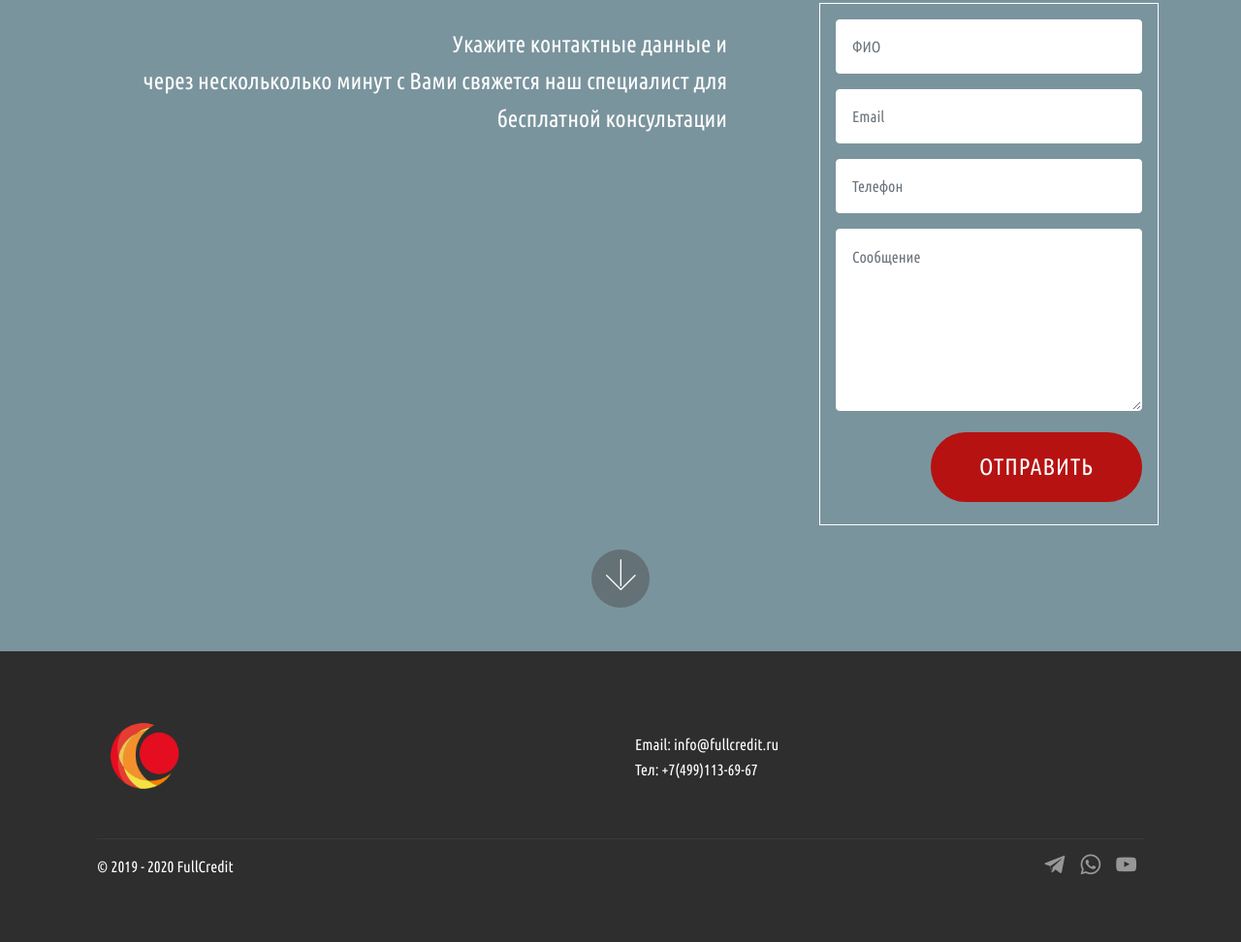
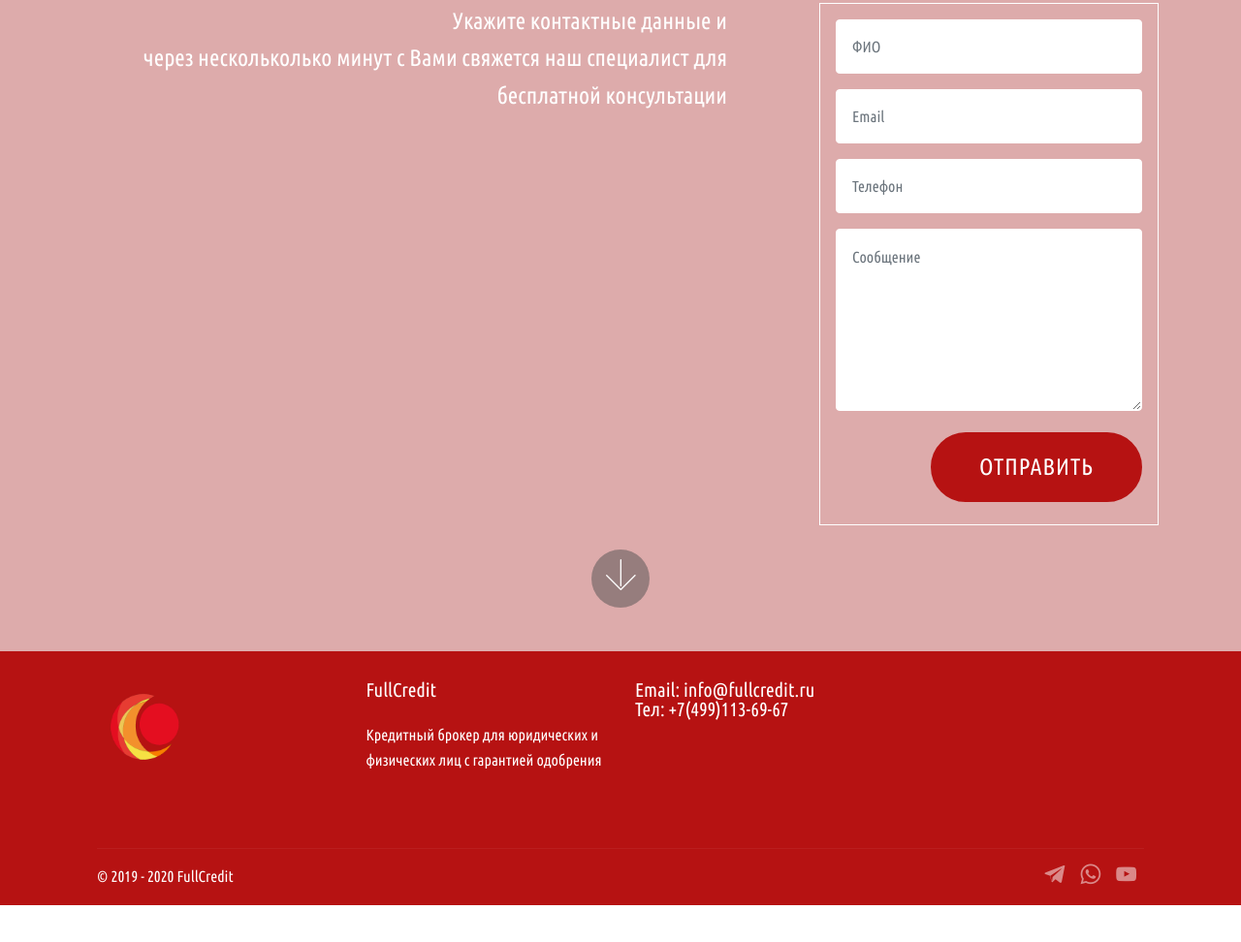
Before and after one commit to makolganov1987/makolganov1987.github.io, a plain HTML site: page creditul.html in a window 1280 px wide. Shown: the part 1650-2622 px from the top of the page at 97% size. After the commit the page ends 2584 px from the top, so only its background shows below. Drawn offline with Linux system fonts and the light colour scheme; files whose address does not match are found by name.

Commit message:
create github pages

```diff
--- a/assets/mobirise/css/mbr-additional.css
+++ b/assets/mobirise/css/mbr-additional.css
@@ -1993,9 +1993,9 @@ section.lazy-placeholder:after {
   }
 }
 .cid-s6fSXJcDKA {
-  padding-top: 60px;
-  padding-bottom: 60px;
-  background-color: #2e2e2e;
+  padding-top: 30px;
+  padding-bottom: 0px;
+  background-color: #b61212;
 }
 @media (max-width: 767px) {
   .cid-s6fSXJcDKA .content {
--- a/creditul.html
+++ b/creditul.html
@@ -62,7 +62,7 @@
     </nav>
 </section>
 
-<section class="engine"><a href="https://mobirise.info/z">best css templates</a></section><section class="header12 cid-s7q7qSGp8x mbr-fullscreen mbr-parallax-background" id="header12-l">
+<section class="engine"><a href="https://mobirise.info/d">free site maker</a></section><section class="header12 cid-s7q7qSGp8x mbr-fullscreen mbr-parallax-background" id="header12-l">
 
 
 
@@ -221,19 +221,19 @@
 
 
 
-    <div class="mbr-overlay" style="opacity: 0.5; background-color: rgb(7, 59, 76);"></div>
+    <div class="mbr-overlay" style="opacity: 0.3; background-color: rgb(182, 18, 18);"></div>
 
     <div class="container align-right">
         <div class="row">
             <div class="mbr-white col-lg-8 col-md-7 content-container">
-                <h1 class="mbr-section-title mbr-bold pb-3 mbr-fonts-style display-1"></h1>
+
                 <p class="mbr-text pb-3 mbr-fonts-style display-5">Укажите контактные данные и<br>через нескольколько минут с Вами свяжется наш специалист для бесплатной консультации<br><br></p>
             </div>
             <div class="col-lg-4 col-md-5">
                 <div class="form-container">
                     <div class="media-container-column" data-form-type="formoid">
                         <!---Formbuilder Form--->
-                        <form action="https://mobirise.com/" method="POST" class="mbr-form form-with-styler" data-form-title="Mobirise Form"><input type="hidden" name="email" data-form-email="true" value="NErxKJ8qyQ67a9KX2pHoHW7BwbPo3D15/m3qyZtHBSj1NH1K5c4wtnlg2niVGwjZOHJiz464QZKGUuv2A6XmWcaOEwvZ9T4NSt8ppM4S74n82JPpEmY6iBBjhchi1deC">
+                        <form action="https://mobirise.com/" method="POST" class="mbr-form form-with-styler" data-form-title="Mobirise Form"><input type="hidden" name="email" data-form-email="true" value="oE9hfKYD+2o/fD6bQUXdDQHlhiFfyJeQmF05TYFwW0VpMmADhBEkwv3xUVdb2ndBBctKF7DQ+76nzQXVG07upDH4+QvXE7UL31YGTSbbpy3PyFEvin4kMlqQnVwhZ8Nm">
                             <div class="row">
                                 <div hidden="hidden" data-form-alert="" class="alert alert-success col-12">Спасибо, мы скоро с Вами свяжемся!</div>
                                 <div hidden="hidden" data-form-alert-danger="" class="alert alert-danger col-12">
@@ -283,13 +283,12 @@
                 </div>
             </div>
             <div class="col-12 col-md-3 mbr-fonts-style display-7">
-                <h5 class="pb-3"></h5>
-                <p class="mbr-text"></p>
+                <h5 class="pb-3">FullCredit</h5>
+                <p class="mbr-text">Кредитный брокер для юридических и физических лиц с гарантией одобрения</p>
             </div>
             <div class="col-12 col-md-3 mbr-fonts-style display-7">
-                <h5 class="pb-3"></h5>
-                <p class="mbr-text">
-                    Email: info@fullcredit.ru &nbsp; &nbsp; &nbsp; &nbsp; &nbsp; &nbsp; &nbsp; &nbsp;&nbsp;<br>Тел: +7(499)113-69-67<br><br></p>
+                <h5 class="pb-3">Email: info@fullcredit.ru<br>Тел: +7(499)113-69-67&nbsp;</h5>
+                <p class="mbr-text">&nbsp; &nbsp; &nbsp; &nbsp; &nbsp; &nbsp; &nbsp; &nbsp;&nbsp;<br><br><br></p>
             </div>
             <div class="col-12 col-md-3 mbr-fonts-style display-7">
                 <h5 class="pb-3"></h5>
```
Also changed, not shown: bankgarantees.html (+2 -2 lines), index.html (+2 -2 lines), 1 other file.
